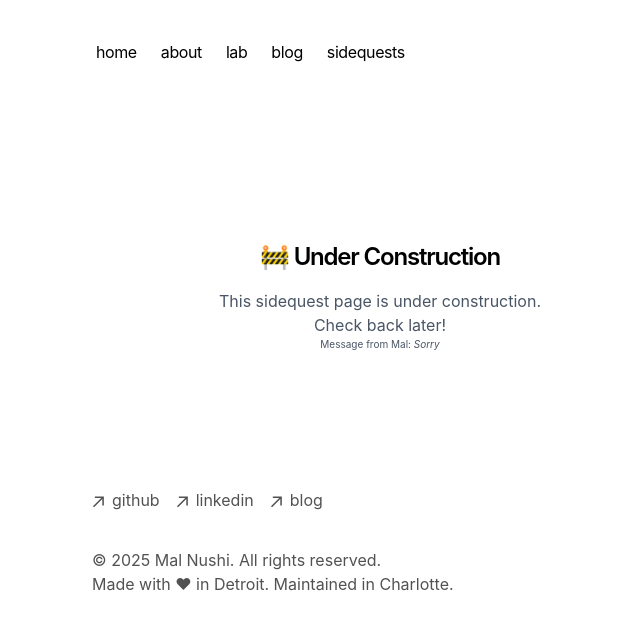
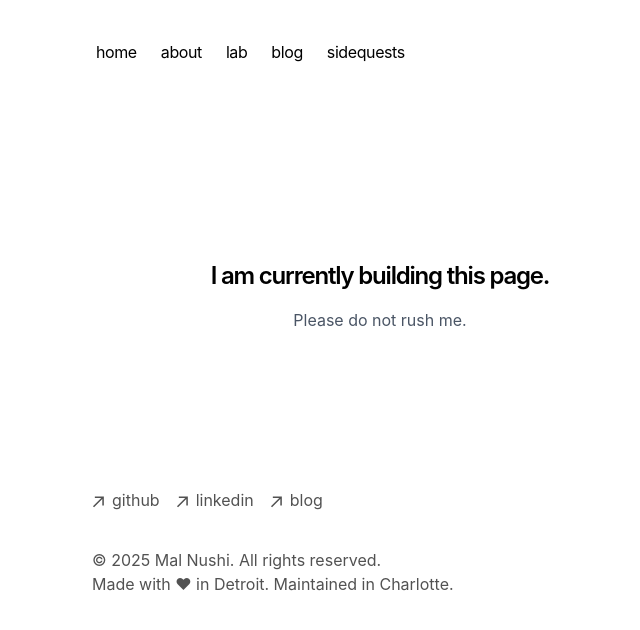
Before and after one commit to mal-nushi-dev/ergotheke, a Next.js app: page /sidequests/design in a window 1280 px wide. Shown: the top 630 px of the page, without its empty margins (260-900 px from the left). Built offline with nearby package versions, Linux system fonts and the light colour scheme.

Commit message:
Update under construction message for sidequest page

```diff
--- a/app/sidequests/[slug]/page.tsx
+++ b/app/sidequests/[slug]/page.tsx
@@ -2,13 +2,11 @@ export default function SidequestUnderConstruction() {
   return (
     <section className="flex flex-col items-center justify-center min-h-[40vh]">
       <h1 className="mb-4 text-2xl font-semibold tracking-tighter">
-        🚧 Under Construction
+        I am currently building this page.
       </h1>
       <p className="text-center text-gray-600 dark:text-neutral-100">
-        This sidequest page is under construction.<br />
-        Check back later!
+        Please do not rush me.<br />
       </p>
-      <p className="text-center text-[10px] text-gray-600 dark:text-neutral-100">Message from Mal: <i>Sorry</i></p>
     </section>
   )
 }
```
